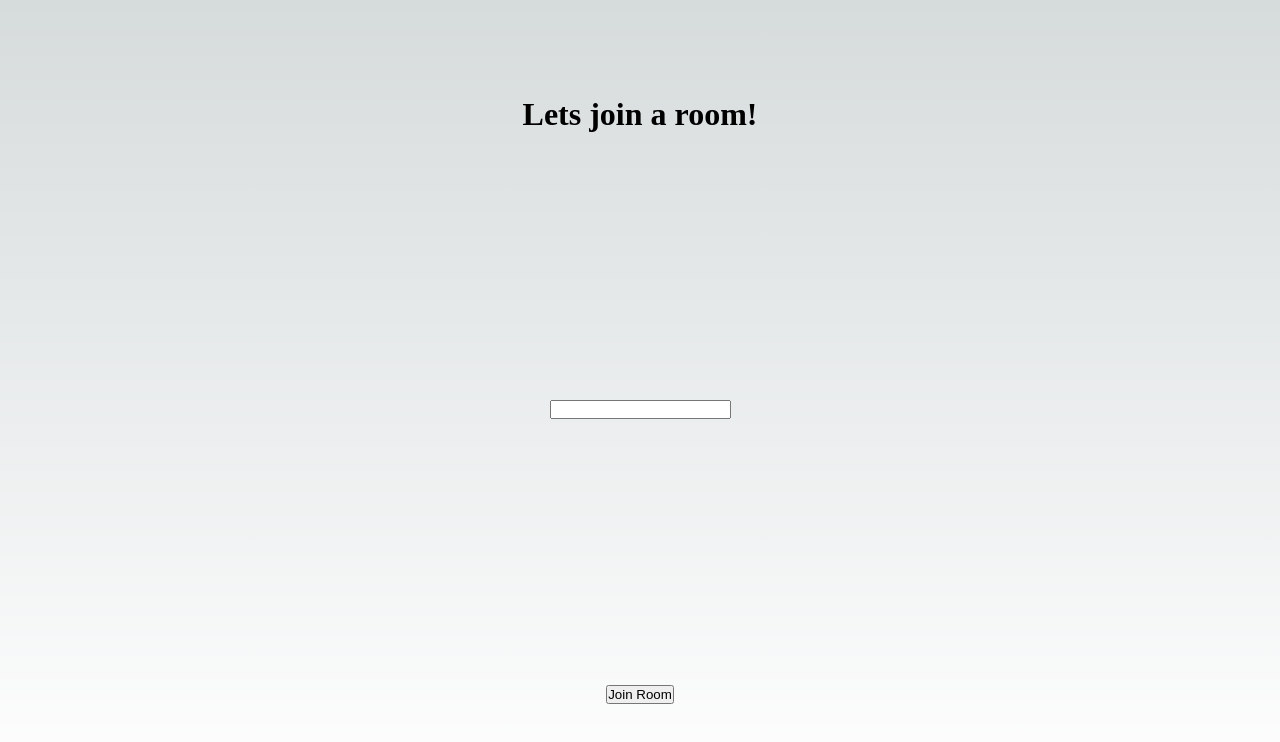
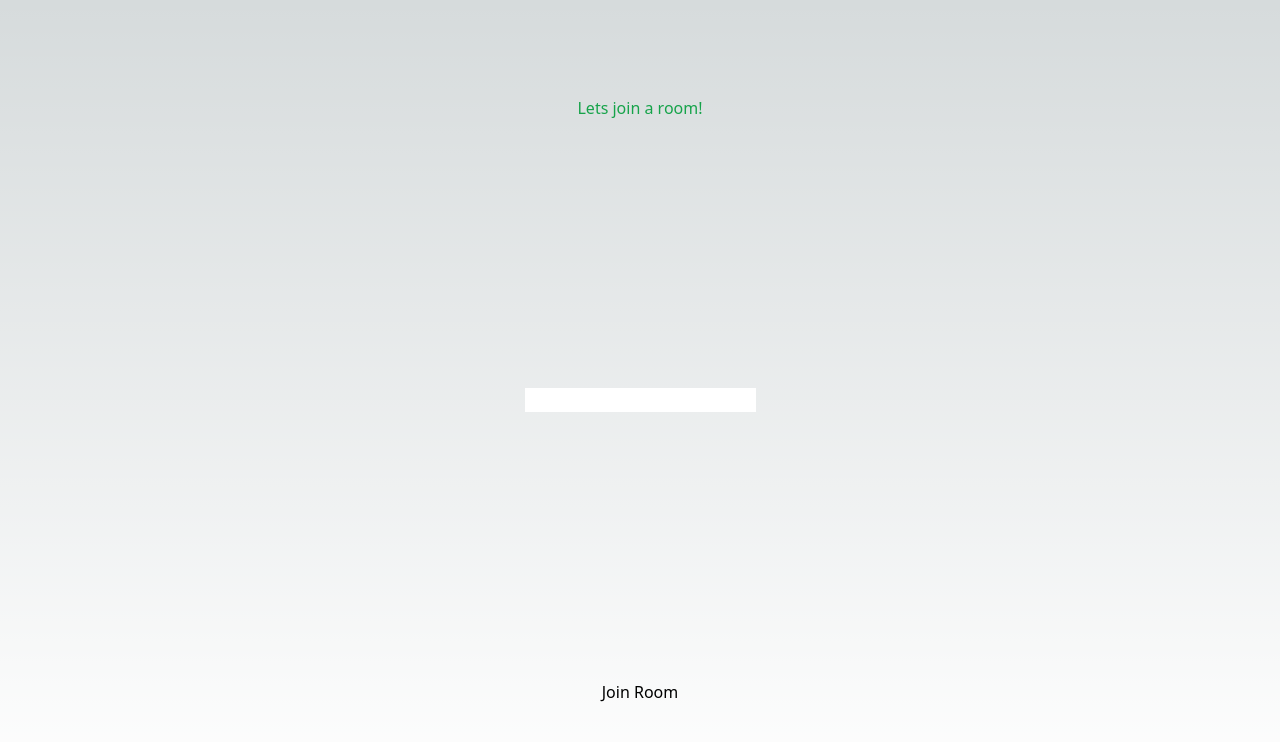
Before and after one commit to omonteon/v43-tier3-team-43, a Next.js app in the folder circle-meets/: page / in a window 1280 px wide. Shown: the top 742 px of the page. Built offline with nearby package versions, Linux system fonts and the light colour scheme.

Commit message:
added tailwindcss to work

```diff
--- a/circle-meets/package.json
+++ b/circle-meets/package.json
@@ -20,5 +20,10 @@
     "socket.io": "^4.6.1",
     "socket.io-client": "^4.6.1",
     "typescript": "4.9.5"
+  },
+  "devDependencies": {
+    "autoprefixer": "^10.4.14",
+    "postcss": "^8.4.21",
+    "tailwindcss": "^3.2.7"
   }
 }
--- a/circle-meets/pages/index.js
+++ b/circle-meets/pages/index.js
@@ -14,7 +14,7 @@ export default function Home() {
   return (
     <div className={styles.container}>
       <Head>
-        <title>Native WebRTC API with NextJS</title>
+        <title>CircleMeets</title>
         <meta
           name="description"
           content="Use Native WebRTC API for video conferencing"
@@ -23,7 +23,7 @@ export default function Home() {
       </Head>
 
       <main className={styles.main}>
-        <h1>Lets join a room!</h1>
+        <h1 className="text-green-600">Lets join a room!</h1>
         <input
           onChange={(e) => setRoomName(e.target.value)}
           value={roomName}
--- /dev/null
+++ b/circle-meets/postcss.config.js
@@ -0,0 +1,6 @@
+module.exports = {
+  plugins: {
+    tailwindcss: {},
+    autoprefixer: {},
+  },
+}
--- /dev/null
+++ b/circle-meets/tailwind.config.js
@@ -0,0 +1,15 @@
+/** @type {import('tailwindcss').Config} */
+module.exports = {
+  content: [
+    "./app/**/*.{js,ts,jsx,tsx}",
+    "./pages/**/*.{js,ts,jsx,tsx}",
+    "./components/**/*.{js,ts,jsx,tsx}",
+
+    // Or if using `src` directory:
+    "./src/**/*.{js,ts,jsx,tsx}",
+  ],
+  theme: {
+    extend: {},
+  },
+  plugins: [],
+};
```
Also changed, not shown: circle-meets/styles/globals.css (+7 -3 lines), 1 other file (tests, documents, lock files or other folders).
